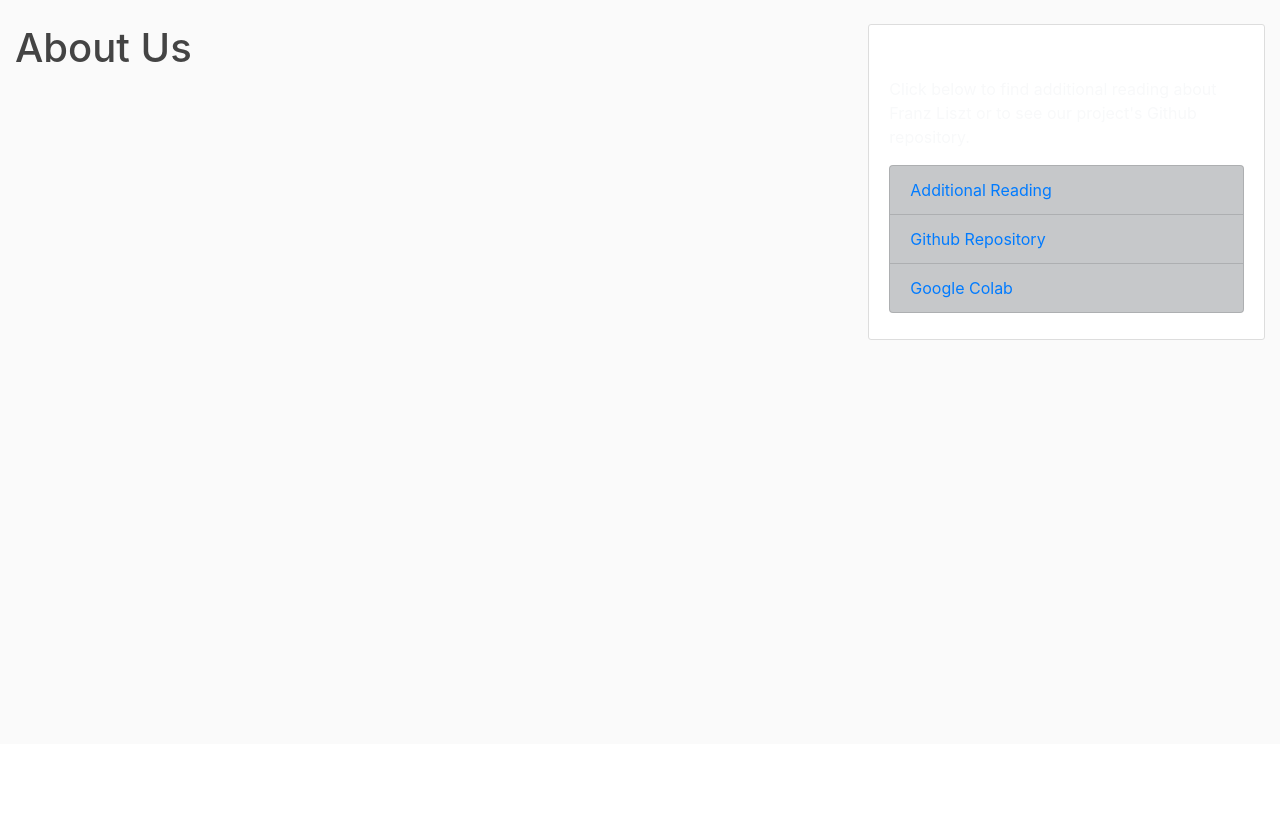
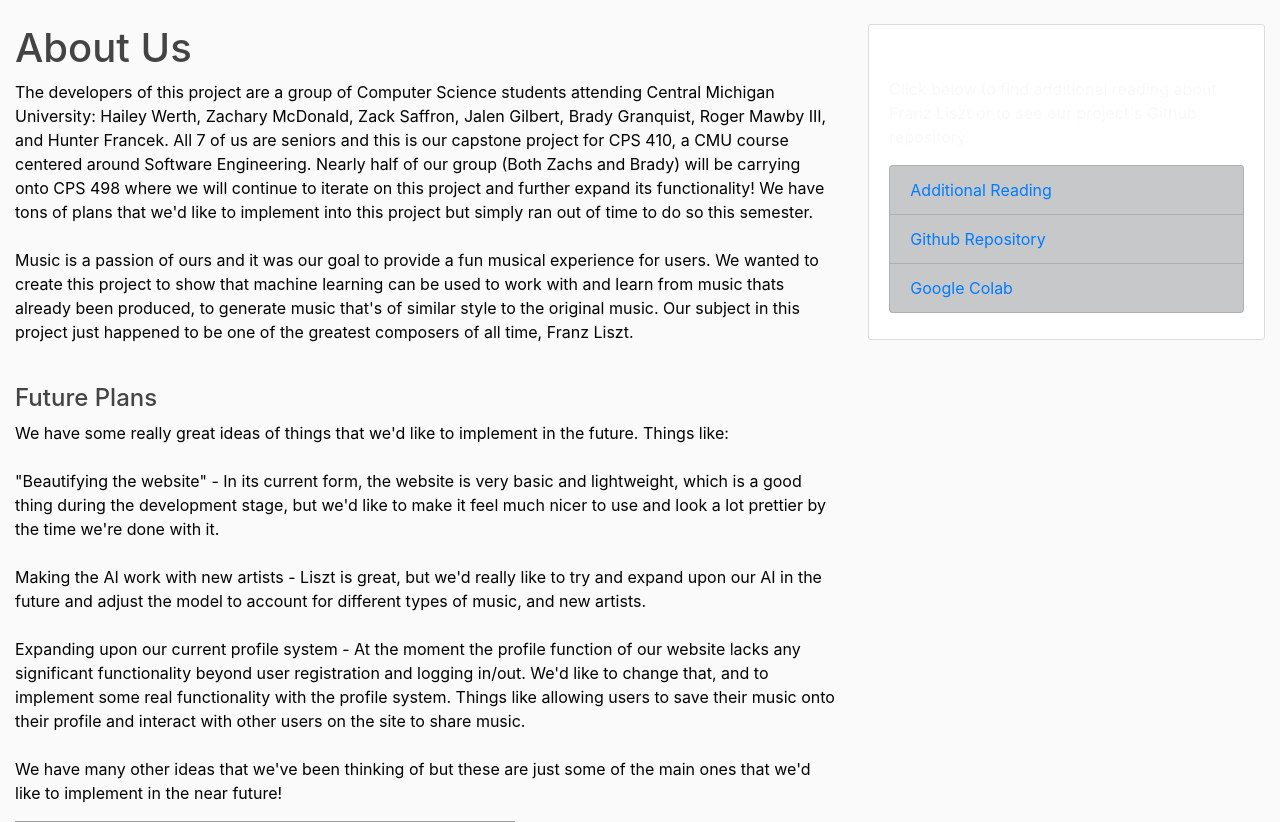
Before and after one commit to gilbe5jl/Recreating-Liszt, a Django app: page /about/ in a window 1280 px wide. Shown: the part 56-878 px from the top of the page. Before the commit the page ends 396 px from the top, so only its background shows below. Run offline with Django 3.2, Linux system fonts and the light colour scheme; some libraries are stand-ins or nearby versions; grey boxes are pictures that could not be loaded.

Commit message:
Update about.html

```diff
--- a/home/templates/home/about.html
+++ b/home/templates/home/about.html
@@ -1,4 +1,53 @@
 {% extends "home/base.html" %}
 {% block content%}
   <h1>About Us</h1>
+
+
+
+<p> The developers of this project are a group of Computer Science students attending Central Michigan University: Hailey Werth,
+ Zachary McDonald, Zack Saffron, Jalen Gilbert, Brady Granquist, Roger Mawby III,
+  and Hunter Francek. All 7 of us are seniors and this is our capstone project for CPS 410, a CMU course centered around Software Engineering.
+  Nearly half of our group (Both Zachs and Brady) will be carrying onto CPS 498 where we will continue to iterate on this project and further
+  expand its functionality! We have tons of plans that we'd like to implement into this project but simply ran out of time to do so this
+  semester.
+  <br>
+  <br>
+ Music is a passion of ours and it was our goal to provide a fun musical experience for users. We wanted to create this project to
+ show that machine learning can be used to work with and learn from music thats already been produced, to generate music that's of similar style to
+ the original music. Our subject in this project just happened to be one of the
+ greatest composers of all time, Franz Liszt.
+ <br>
+ <br>
+
+ <h4>Future Plans</h4>
+
+<p>We have some really great ideas of things that we'd like to implement in the future. Things like:
+<br>
+<br>
+"Beautifying the website" - In its current form, the website is very basic and lightweight, which is a good thing during the development stage, but we'd
+like to make it feel much nicer to use and look a lot prettier by the time we're done with it.
+<br>
+<br>
+Making the AI work with new artists - Liszt is great, but we'd really like to try and expand upon our AI in the future and adjust the model to account
+for different types of music, and new artists.
+<br>
+<br>
+Expanding upon our current profile system - At the moment the profile function of our website lacks any significant functionality beyond user registration
+and logging in/out. We'd like to change that, and to implement some real functionality with the profile system. Things like allowing users to save
+their music onto their profile and interact with other users on the site to share music.
+<br>
+<br>
+We have many other ideas that we've been thinking of but these are just some of the main ones that we'd like to implement in the near future!
+</p>
+
+
+  <figure>
+  <img src="https://lh3.googleusercontent.com/vamLOgMv0HTmXe71OkrZjUBgl838h7k7lZG9ASmQyF2WaDyo3FVGtXma3dwWqYDtMo8HDAc8wqk_MAV_3XqOjd3W-vKUdSSoC_LjAklQagcZdv2BLI_fSyeJ1SBILE0FHjg2qHAxMg=w2400"  alt="CMU Logo"  style="width:500px;height:20Spx;">
+  <br>
+  <br>
+
+  <figcaption> Source: <a href="https://www.cmich.edu/office_president/university_communications/brand/Pages/templates_downloads.aspx">CMU</a> <a href="https://cdn.britannica.com/04/82304050242D7462/FranzLisztoilcanvasHenriLehmannCarnavalet1840.jpg"></a></p></figcaption>
+  </figure>
+
+
 {% endblock content %}
```
